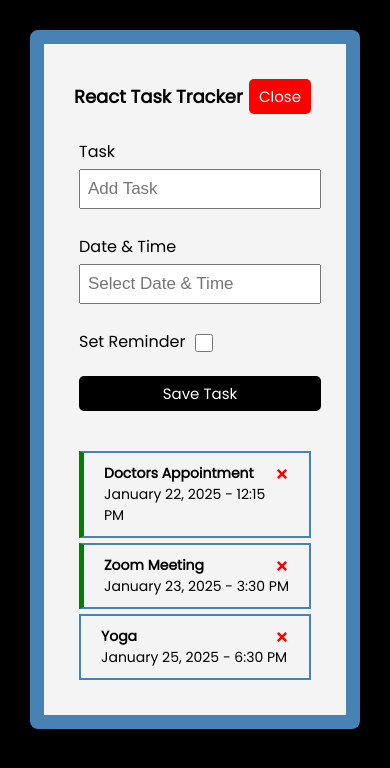
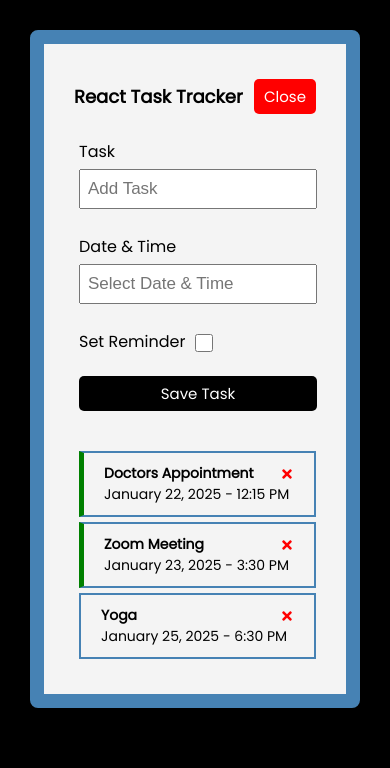
Before and after one commit to jasonjayoo/react-miniproject, a React (Create React App) app: page / in a window 390 px wide. Both pictures are taken after a click on the button "Add". Shown: the top 768 px of the page. Built offline with nearby package versions, Linux system fonts and the light colour scheme.

Commit message:
Updated styles to be responsive

```diff
--- a/src/index.css
+++ b/src/index.css
@@ -35,7 +35,7 @@ body {
   color: #fff;
   border: none;
   padding: 10px 20px;
-  margin: 5px;
+  margin: 5px 0 5px 5px;
   border-radius: 5px;
   cursor: pointer;
   text-decoration: none;
@@ -76,7 +76,7 @@ body {
 .task {
   background: #f4f4f4;
   border: 2px solid steelblue;
-  margin: 5px;
+  margin: 5px 0 5px 5px;
   padding: 10px 20px;
   cursor: pointer;
 }
@@ -92,7 +92,7 @@ body {
 }
 
 .add-form {
-  margin-bottom: 40px;
+  margin: 0 4px 40px 0;
 }
 
 .form-control {
```
